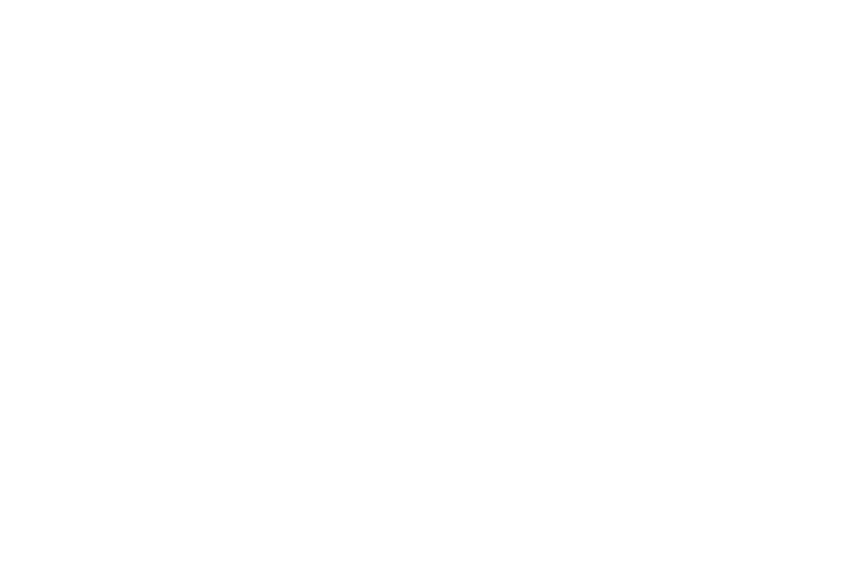
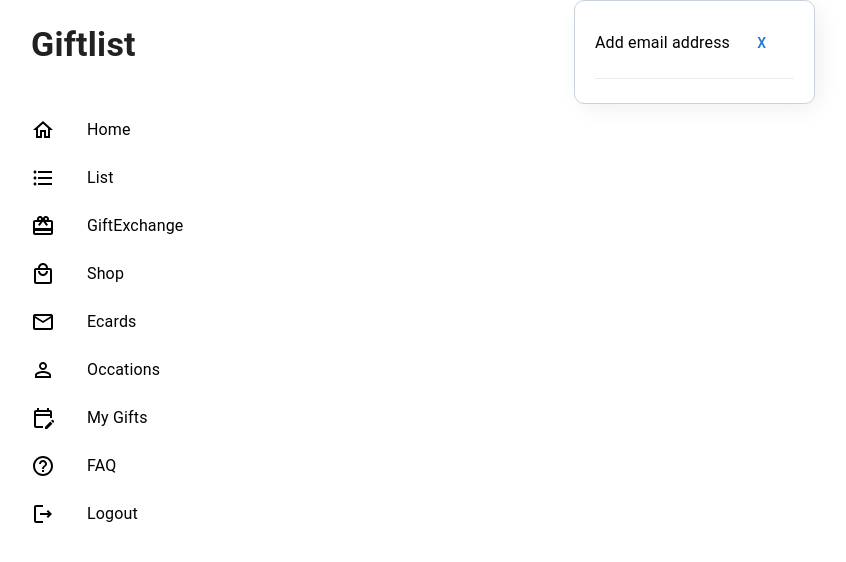
Before and after one commit to FatimaMary/giftlist, a React (Create React App) app in the folder client/: page /invite in a window 1280 px wide. Before the commit this address had no page. Shown: the top 562 px of the page, without its empty margins (17-863 px from the left). Built offline with nearby package versions, Linux system fonts and the light colour scheme; the HTML template or start-up script is replaced by a standard one.

Commit message:
Update App.js

```diff
--- a/client/src/App.js
+++ b/client/src/App.js
@@ -14,6 +14,7 @@ import Success from './scenes/success';
 import EventView from './scenes/eventview';
 import EventView1 from './scenes/eventview1';
 import Participants from './scenes/participants';
+import Invite from './scenes/success/invite';
 
 
 function App() {
@@ -33,6 +34,7 @@ function App() {
             <Route path='eventview' element={<EventView/>} />
             <Route path='eventview1' element={<EventView1/>} />
             <Route path='participants' element={<Participants/>} />
+            <Route path='invite' element={<Invite/>} />
           </Route>
         </Routes>
       </BrowserRouter>
--- a/client/src/scenes/success/invite.jsx
+++ b/client/src/scenes/success/invite.jsx
@@ -5,7 +5,7 @@ import {
     Button
 } from '@mui/material';
 
-function invite() {
+function Invite() {
   return <Box
     sx={{
         margin: '0 361px',
@@ -43,4 +43,4 @@ function invite() {
   </Box>
 }
 
-export default invite
+export default Invite
```
